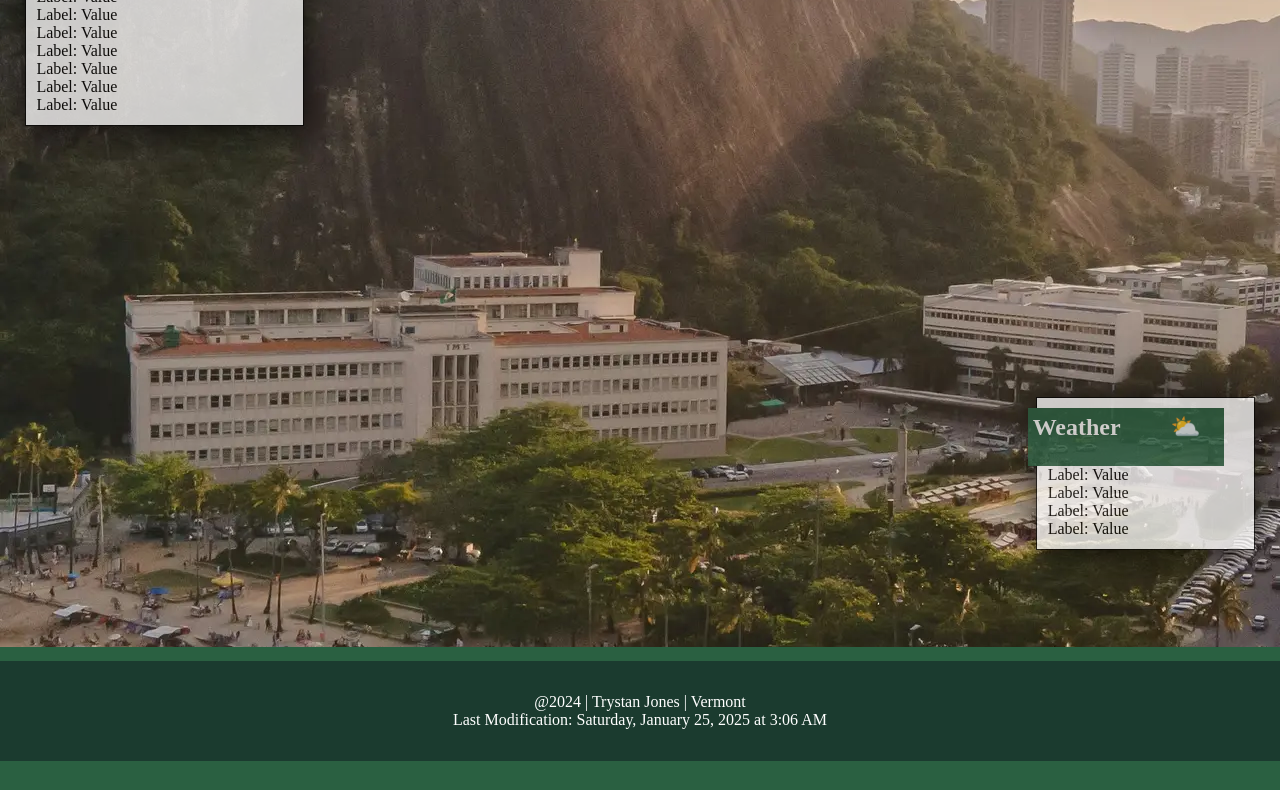
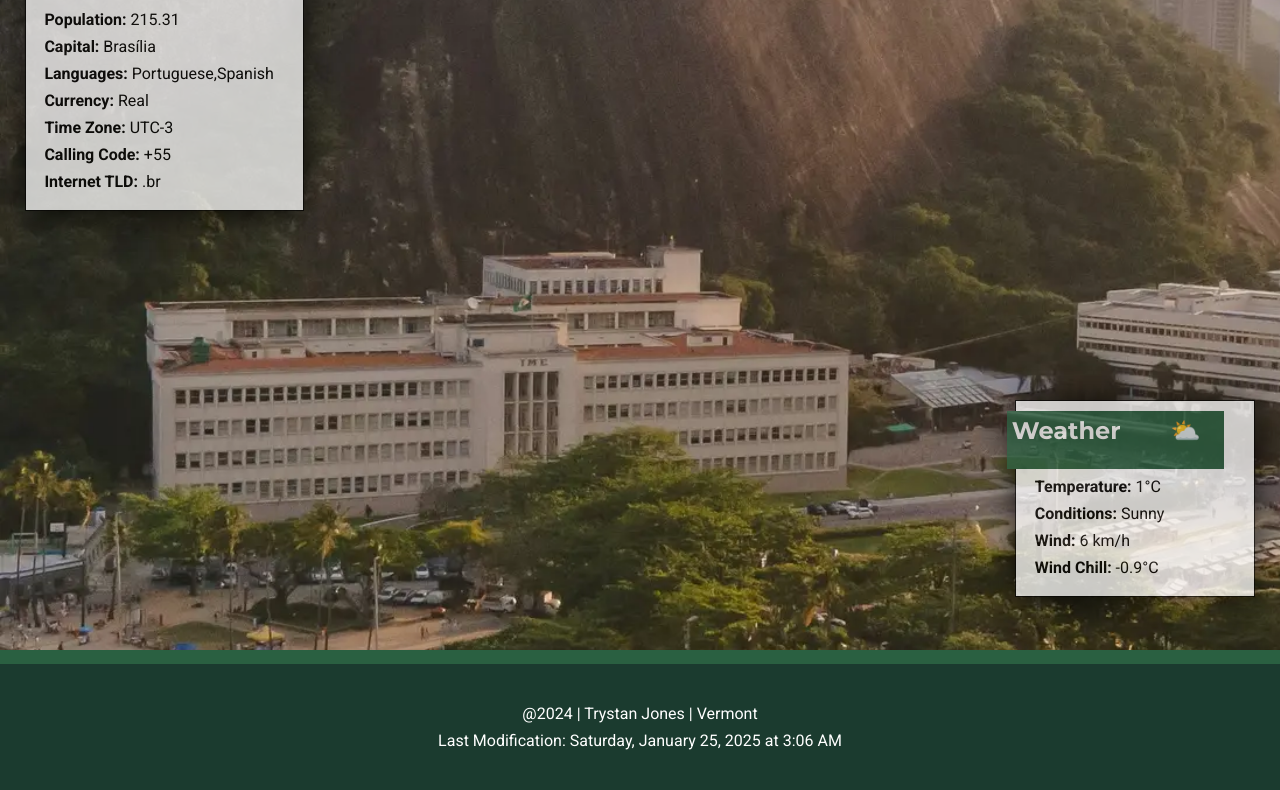
Before and after one commit to trystandj/wdd131, a plain HTML site: page place.html in a window 1280 px wide. Shown: the part 208-998 px from the top of the page. Before the commit the page ends 969 px from the top, so only its background shows below. Drawn offline with Linux system fonts and the light colour scheme.

Commit message:
I'm done!

```diff
--- a/place.html
+++ b/place.html
@@ -33,30 +33,30 @@
                     <source media="(min-width: 650px)" srcset="images/brazil-large3.webp">
                     <img src="images/brazil-small2.webp"
                          alt="Brazil Resort and Town"
-                         width="1500"
+                         width="1750"
                          height="750">
                   </picture>
             </div>
 
             <div class="data">
                 <h3>Data</h3>
-                <p><label>Label:</label> <span class="value">Value</span></p>
-                <p><label>Label:</label> <span class="value">Value</span></p>
-                <p><label>Label:</label> <span class="value">Value</span></p>
-                <p><label>Label:</label> <span class="value">Value</span></p>
-                <p><label>Label:</label> <span class="value">Value</span></p>
-                <p><label>Label:</label> <span class="value">Value</span></p>
-                <p><label>Label:</label> <span class="value">Value</span></p>
-                <p><label>Label:</label> <span class="value">Value</span></p>
+                <p><label>Area:</label> <span class="value">8.52 million km²</span></p>
+                <p><label>Population:</label> <span class="value">215.31</span></p>
+                <p><label>Capital:</label> <span class="value">Brasília</span></p>
+                <p><label>Languages:</label> <span class="value">Portuguese,Spanish</span></p>
+                <p><label>Currency:</label> <span class="value">Real</span></p>
+                <p><label>Time Zone:</label> <span class="value">UTC-3</span></p>
+                <p><label>Calling Code:</label> <span class="value">+55</span></p>
+                <p><label>Internet TLD:</label> <span class="value">.br</span></p>
             </div>
 
             <div class="weather">
                 <h3 class="weather-heading">Weather</h3>
                 <img src="images/weather-icon.svg" alt="Weather Icon" width="250" height="250">
-                <p><label>Label:</label> <span class="value">Value</span></p>
-                <p><label>Label:</label> <span class="value">Value</span></p>
-                <p><label>Label:</label> <span class="value">Value</span></p>
-                <p><label>Label:</label> <span class="value">Value</span></p>
+                <p><label>Temperature:</label> <span id="temperature">1</span>°C</p>
+                <p><label>Conditions:</label> <span class="value">Sunny</span></p>
+                <p><label>Wind:</label> <span id="windSpeed">6</span> km/h</p>
+                <p><label>Wind Chill:</label> <span id="wind-chill"></span></p>
             </div>
 
         </div>
--- a/scripts/place.js
+++ b/scripts/place.js
@@ -0,0 +1,9 @@
+const temperature = parseFloat(document.getElementById('temperature').textContent);
+const windSpeed = parseFloat(document.getElementById('windSpeed').textContent);
+
+function calculateWindChill(temperature, windSpeed) {
+    return (temperature <= 10 && windSpeed > 4.8) ? (13.12 + 0.6215 * temperature - 11.37 * Math.pow(windSpeed, 0.16) + 0.3965 * temperature * Math.pow(windSpeed, 0.16)).toFixed(1) : 'N/A';
+}
+
+const windChill = calculateWindChill(temperature, windSpeed);
+document.getElementById('wind-chill').textContent = windChill + '°C';
--- a/styles/place-large.css
+++ b/styles/place-large.css
@@ -6,6 +6,8 @@
     --third-color: #2A6041;
     --background-color: #fff;
     --font-family: 'roboto', 'opensans', 'sans-serif', 'Montserrat';
+    --font-main: 'montserrat';
+    --font-body: 'roboto';
     --text-color: #ffff;
     --font-size: 1rem;
     --font-size-large: 1.5rem;
@@ -29,7 +31,7 @@
       padding: 20px;
       font-size: 24px;
       font-weight: bold;
-
+      font-family: var(--font-main);
       background-color: var(--secondary-color);
       color: var(--text-color);
   }
@@ -68,7 +70,7 @@
       flex-direction: column;
       align-items: center;
       margin-bottom: .5rem;
-
+      font-family: var(--font-body);
   }
 
   .weather {
@@ -85,17 +87,29 @@
       padding: 0.65rem;
       margin-top: .5rem;
 
+
   }
 
   h3 {
 
-
+    font-family: var(--font-main);
     font-size: x-large;
     justify-content: center;
     color: var(--primary-color);
     padding: 5px;
 
   }
+
+  p {
+
+    display: block;
+    margin: 0.5rem;
+  }
+  p label {
+    font-weight: bold;
+
+  }
+
 
 
 
@@ -110,7 +124,7 @@
       background:var(--secondary-color);
       padding: 2rem;
       text-align: center;
-
+      font-family: var(--font-body);
       color: #fff;
   }
 
--- a/styles/place.css
+++ b/styles/place.css
@@ -5,6 +5,8 @@
       --third-color: #2A6041;
       --background-color: #fff;
       --font-family: 'roboto', 'opensans', 'sans-serif', 'Montserrat';
+      --font-main: 'montserrat';
+      --font-body: 'roboto';
       --text-color: black;
       --font-size: 1rem;
       --font-size-large: 1.5rem;
@@ -29,6 +31,7 @@
       font-weight: bold;
       color: #fff;
       background-color: var(--secondary-color);
+      font-family: var(--font-main);
   }
 
     .container{
@@ -59,7 +62,7 @@
       background-color: var(--background-color);
       opacity:.75;
       box-shadow:var(--box-shadow);
-
+      font-family: var(--font-body);
   }
 
   .weather {
@@ -87,13 +90,25 @@
     background-color: var(--third-color);
     color: #fff;
     padding: 5px;
+    font-family: var(--font-main);
+  }
 
-  }
+
 
   .weather img {
 
     display: none;
 }
+
+  p {
+
+    display: block;
+    margin: 0.5rem;
+  }
+  p label {
+    font-weight: bold;
+
+  }
 
 
   .weather-heading::after {
@@ -109,7 +124,7 @@
       background:var(--secondary-color);
       padding: 2rem;
       text-align: center;
-      grid-column: 1 / 4;
+      font-family: var(--font-body);
       color: #fff;
   }
 }
```
Also changed, not shown: scripts/getdates.js (line endings or trailing spaces).
